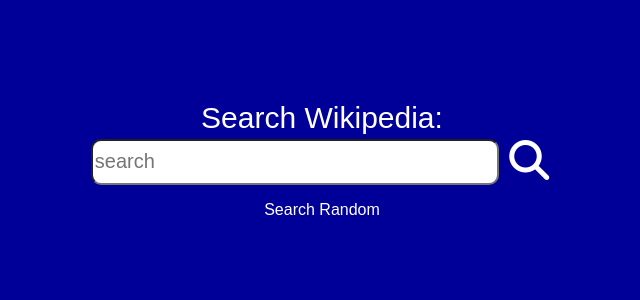
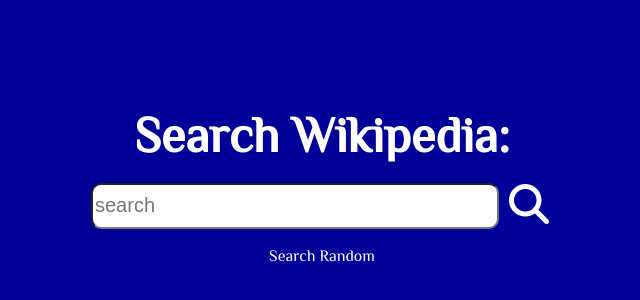
Before and after one commit to sharonchen9593/Wikipedia-Viewer, a plain HTML site: page index.html in a window 1280 px wide. Shown: the part 152-452 px from the top of the page, without its empty margins (318-958 px from the left). Drawn offline with Linux system fonts and the light colour scheme.

Commit message:
changed font

```diff
--- a/index.html
+++ b/index.html
@@ -7,6 +7,7 @@
     <link rel="stylesheet" href="style.css"/>
     <script src="script.js"></script>
     <script src="https://use.fontawesome.com/33ee4f1120.js"></script>
+    <link href="https://fonts.googleapis.com/css?family=El+Messiri" rel="stylesheet">
   </head>
   <body>
     <div class = "heading"> Search Wikipedia: </div>
--- a/style.css
+++ b/style.css
@@ -1,14 +1,15 @@
 body {
   background-color: #000099;
   text-align: center;
-  font-family: Arial;
+  font-family: 'El Messiri', Arial;
   color: white;
 }
 
 .heading {
   margin-top: 20%;
   text-align: center;
-  font-size: 30px;
+  font-size: 50px;
+  font-weight: bold;
 }
 
 .searchBox {
@@ -42,6 +43,7 @@ a {
 }
 
 .indivResults {
+  font-family: Arial;
   background-color: #e6e6e6;
   margin: 10px 10%;
   padding: 10px;
```
